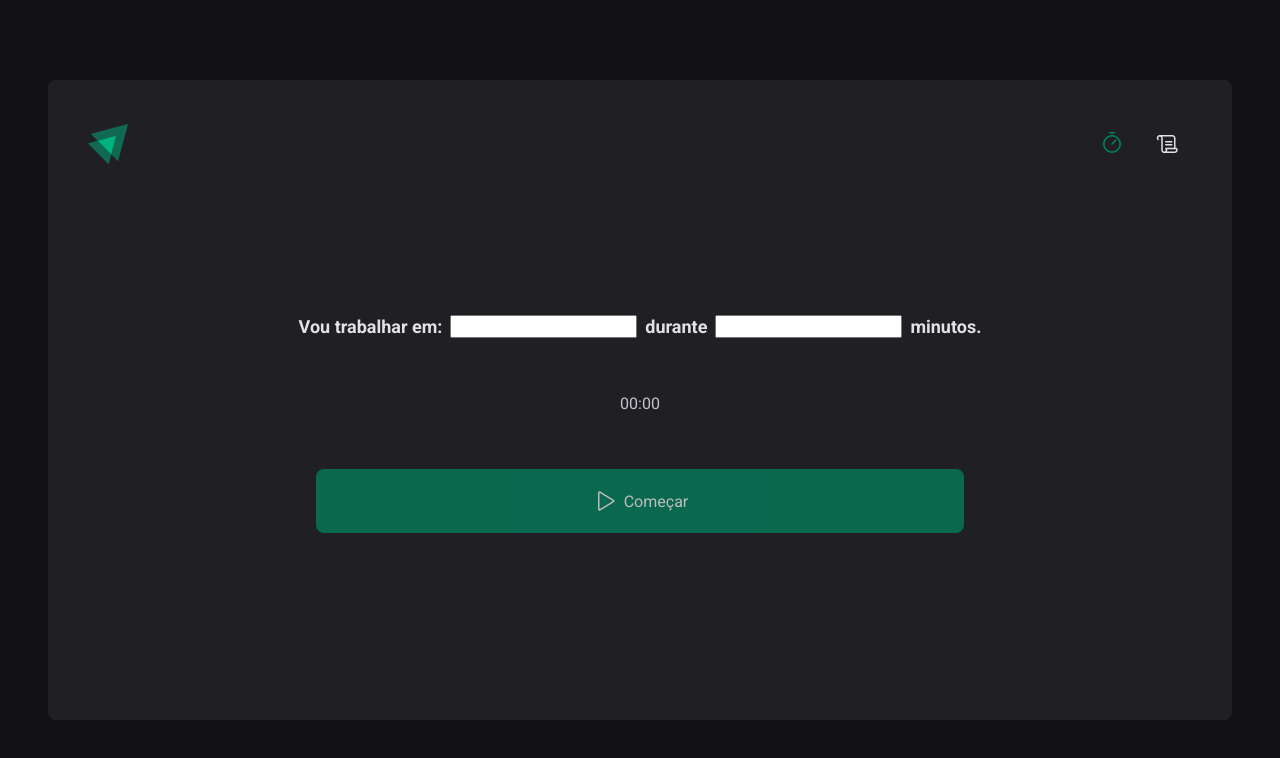
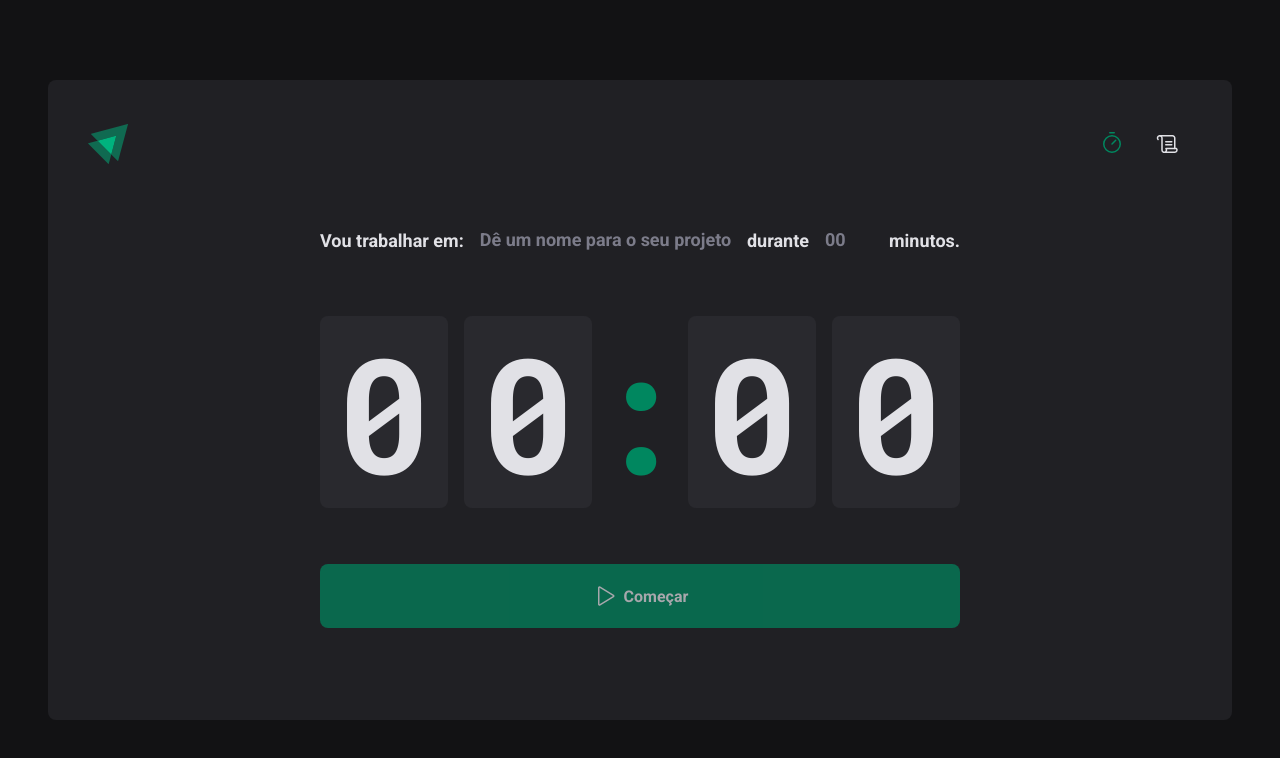
Before and after one commit to Villarinho-Gui/Ignite-Timer, a React (Vite) app: page / in a window 1280 px wide. Shown: the top 758 px of the page. Built offline with nearby package versions, Linux system fonts and the light colour scheme.

Commit message:
feat: :sparkles: Aplicando estilização da página Home

```diff
--- a/src/pages/Home/index.tsx
+++ b/src/pages/Home/index.tsx
@@ -1,5 +1,5 @@
 import { Play } from "phosphor-react";
-import { CountDownContainer, FormContainer, HomeComponent } from "./styles";
+import { CountDownContainer, FormContainer, HomeComponent, MinutesAmountInput, Separator, StartCountDownButton, TaskInput } from "./styles";
 
 export function Home() {
     return (
@@ -7,10 +7,27 @@
             <form action="">
                 <FormContainer>
                     <label htmlFor="task">Vou trabalhar em: </label>
-                    <input id="task" type="text" />
-
+                    <TaskInput
+                        id="task"
+                        type="text"
+                        placeholder="Dê um nome para o seu projeto"
+                        list="tasks-suggestions"
+                    />
+                    <datalist id="tasks-suggestions">
+                        <option value="Projeto 1" />
+                        <option value="Projeto 2" />
+                        <option value="Projeto 3" />
+                    </datalist>
                     <label htmlFor="minutesAmount">durante</label>
-                    <input id="minutesAmount" type="number" />
+                    <MinutesAmountInput
+                        id="minutesAmount"
+                        type="number"
+                        placeholder="00"
+                        step={5}
+                        min={5}
+                        max={60}
+                        maxLength={2}
+                    />
 
                     <span>minutos.</span>
                 </FormContainer>
@@ -21,7 +38,7 @@
                     <span>
                         0
                     </span>
-                    <span>:</span>
+                    <Separator>:</Separator>
                     <span>
                         0
                     </span>
@@ -30,7 +47,7 @@
                     </span>
                 </CountDownContainer>
 
-                <button type="submit"><Play size={24}/>Começar</button>
+                <StartCountDownButton type="submit" disabled><Play size={24}/>Começar</StartCountDownButton>
             </form>
         </HomeComponent>
     )
--- a/src/pages/Home/styles.ts
+++ b/src/pages/Home/styles.ts
@@ -13,23 +13,6 @@
         align-items: center;
         gap: 3.5rem;
     }
-
-    button {
-        display: flex;
-        width: 40.5rem;
-        height: 4rem;
-        padding: 1rem 2.5rem;
-        justify-content: center;
-        align-items: center;
-        gap: 0.5rem;
-
-        border-radius: 0.5rem;
-        opacity: 0.7;
-        background: ${props => props.theme["green-500"]};
-        border: none;
-
-        color: ${props => props.theme["white-100"]}
-    }
 `
 
 export const FormContainer = styled.div`
@@ -44,5 +27,91 @@
     flex-wrap: wrap;
 `
 
+const BaseInput = styled.input`
+    background: transparent;
+    height: 2.5rem;
+    border: none;
+    font-weight: bold;
+    font-size: 1.125rem;
+    padding: 0 0.5rem;
+    border-bottom: 2px solid transparent;
+    color: ${props => props.theme["gray-100"]};
 
-export const CountDownContainer = styled.div``
+    &:focus {
+        box-shadow: none;
+        border-bottom: 2px solid ${props => props.theme["green-500"]};
+    }
+
+    &::placeholder {
+        color: ${props => props.theme["gray-500"]};
+    }
+`
+
+export const TaskInput = styled(BaseInput)`
+    flex: 1;
+
+    &::-webkit-calendar-picker-indicator {
+        display: none !important;
+    }
+`
+
+export const MinutesAmountInput = styled(BaseInput)`
+    width: 4rem;
+`
+
+export const CountDownContainer = styled.div`
+    font-family: 'Roboto Mono', monospace;
+    font-size: 10rem;
+    line-height: 8rem;
+    color: ${props => props.theme["gray-100"]};
+
+
+    display: flex;
+    gap: 1rem;
+
+    span {
+        background: ${props => props.theme["gray-700"]};
+        padding: 2rem 1rem;
+        border-radius: 8px;
+    }
+`
+
+export const Separator = styled.div`
+    padding: 2rem 0;
+    color: ${props => props.theme["green-500"]};
+
+    width: 4rem;
+    overflow: hidden;
+    display: flex;
+    justify-content: center;
+    align-items: start;
+`
+
+export const StartCountDownButton = styled.button`
+    display: flex;
+    width: 100%;
+    height: 4rem;
+    padding: 1rem;
+    justify-content: center;
+    align-items: center;
+    gap: 0.5rem;
+
+    border-radius: 8px;
+    opacity: 0.7;
+    background: ${props => props.theme["green-500"]};
+    border: none;
+
+    color: ${props => props.theme["gray-100"]};
+    cursor: pointer;
+
+    font-weight: bold;
+
+    &:disabled {
+        opacity: 0.7;
+        cursor: not-allowed;
+    }
+
+    &:not(:disabled)hover {
+        background: ${props => props.theme["green-700"]};
+    }
+`
--- a/src/styles/global.ts
+++ b/src/styles/global.ts
@@ -14,7 +14,8 @@
 
     body {
         background: ${props => props.theme['gray-900']};
-        color: ${props => props.theme['gray-300']}
+        color: ${props => props.theme['gray-300']};
+        -webkit-font-smoothing: antialiased;
     }
 
     body, input, textarea, button {
```
